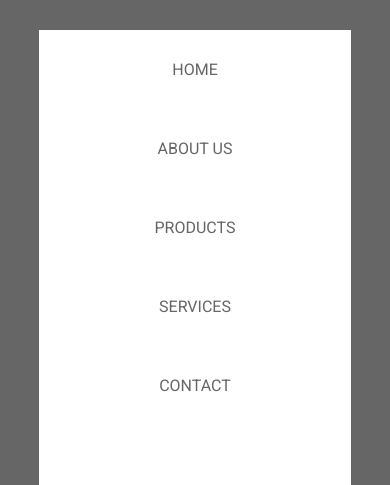
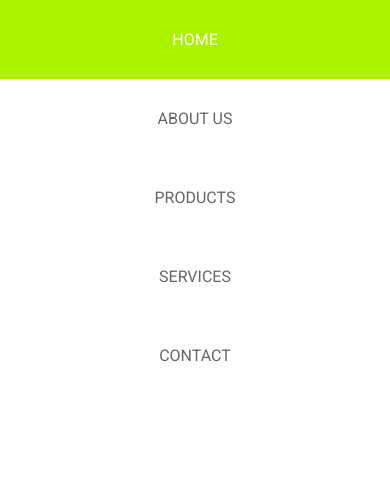
Before and after one commit to arjunn1703/ispace, a plain HTML site: page index.html in a window 390 px wide. Shown: the top 485 px of the page. Drawn offline with Linux system fonts and the light colour scheme.

Commit message:
first commit

```diff
--- a/style.css
+++ b/style.css
@@ -290,6 +290,10 @@ footer p {
 
 /* xs breakpoint */
 @media only screen and (max-width: 576px) {
+  .container {
+    width: 100%;
+    margin: 0;
+  }
   nav {
     width: 100%;
   }
```
